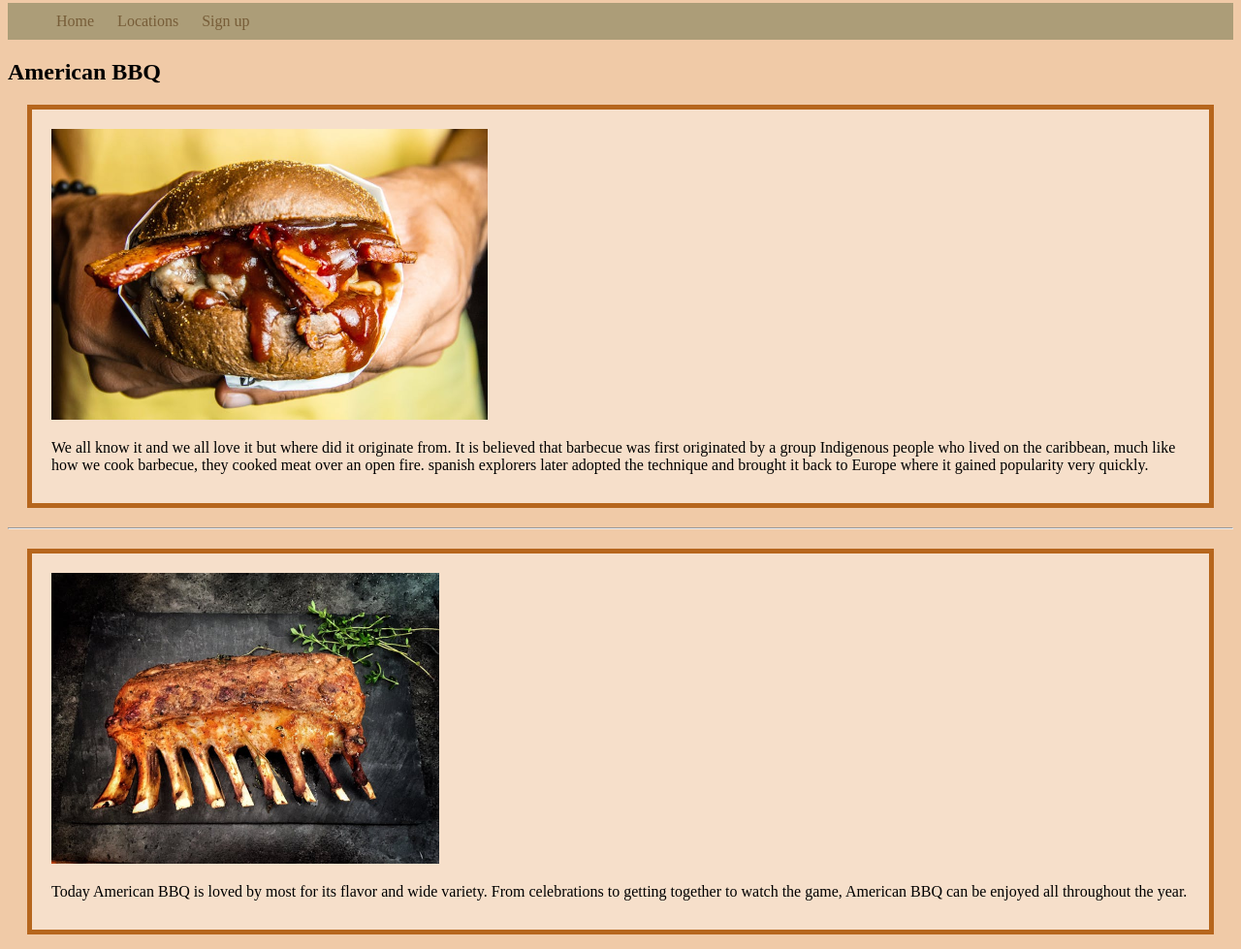
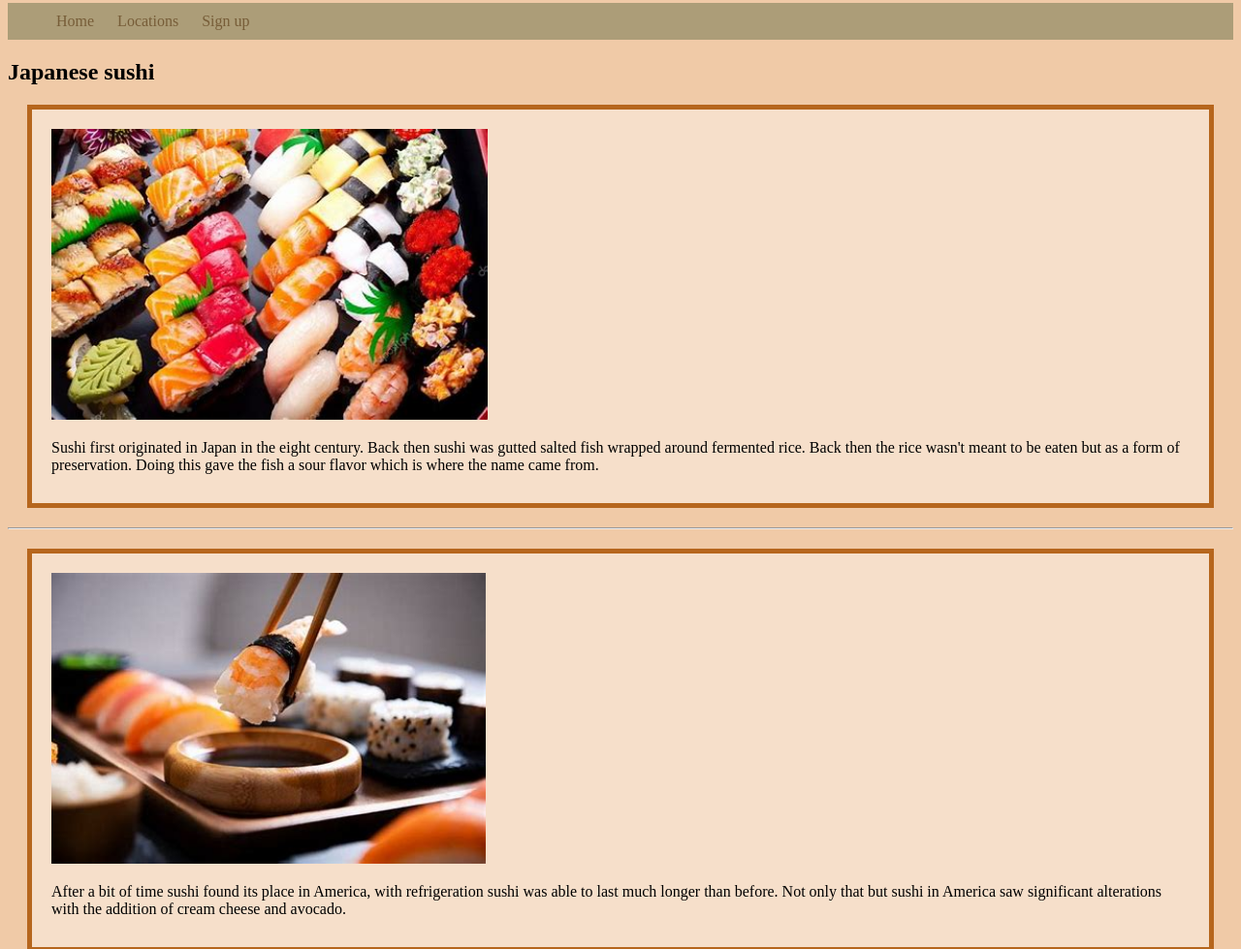
Before and after one commit to romanvillagran/finale-project.github.io, a plain HTML site: page japan.html in a window 1280 px wide. Shown: the part 77-1056 px from the top of the page at 97% size. Drawn offline with Linux system fonts and the light colour scheme.

Commit message:
updated japan and readme

```diff
--- a/japan.html
+++ b/japan.html
@@ -33,14 +33,14 @@
     </header>
     <main>
         <section>
-            <h2>American BBQ</h2>
+            <h2>Japanese sushi</h2>
             <div class="feature-card">
-                <img src="images/america.jpeg" alt="good" height="300">
-                <p>We all know it and we all love it but where did it originate from. It is believed that barbecue was first originated by a group Indigenous people who lived on the caribbean, much like how we cook barbecue, they cooked meat over an open fire. spanish explorers later adopted the technique and brought it back to Europe where it gained popularity very quickly.</p>
+                <img src="images/sushi2.jpg" alt="sushi" height="300">
+                <p>Sushi first originated in Japan in the eight century. Back then sushi was gutted salted fish wrapped around fermented rice. Back then the rice wasn't meant to be eaten but as a form of preservation. Doing this gave the fish a sour flavor which is where the name came from.</p>
             </div><hr>
             <div class="feature-card">
-                <img src="images/america2.jpeg" alt="american bbq" height="300">
-                <p>Today American BBQ is loved by most for its flavor and wide variety. From celebrations to getting together to watch the game, American BBQ can be enjoyed all throughout the year.</p>
+                <img src="images/sushi3.jpg" alt="sushi" height="300">
+                <p>After a bit of time sushi found its place in America, with refrigeration sushi was able to last much longer than before. Not only that but sushi in America saw significant alterations with the addition of cream cheese and avocado.</p>
             </div>
         </section>
         <form action="/submit" method="post" id="signup">
```
Also changed, not shown: images/sushi2.jpg (added), images/sushi3.jpg (added), 1 other file.
